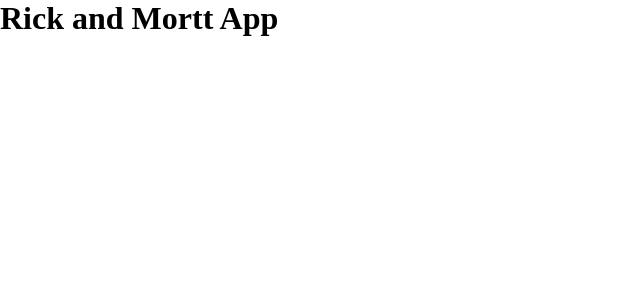
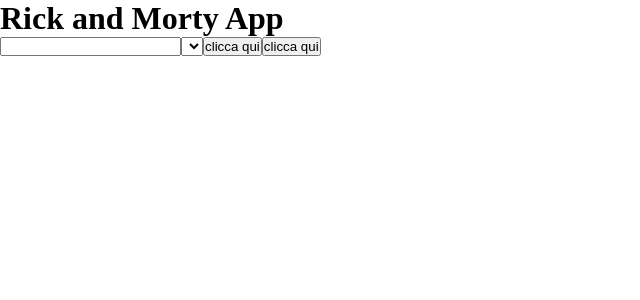
Before and after one commit to MicheleRaisa95/vite-rick-morty, a Vue app: page / in a window 1280 px wide. Shown: the top 300 px of the page, without its empty margins (0-640 px from the left). Built offline with nearby package versions, Linux system fonts and the light colour scheme.

Commit message:
[FIX] errore nel template di MainComponent

```diff
--- a/src/App.vue
+++ b/src/App.vue
@@ -1,19 +1,19 @@
 <script>
-import HeaderComponents from './components/HeaderComponents.vue';
-import MainComponents from './components/MainComponents.vue';
+import HeaderComponent from './components/HeaderComponent.vue';
+import MainComponent from './components/MainComponent.vue';
 
 export default {
   name: 'AppRickMorty',
   components: {
-    HeaderComponents,
-    MainComponents,
+    HeaderComponent,
+    MainComponent,
   },
 };
 </script>
 
 <template>
-  <HeaderComponents />
-  <MainComponents />
+  <HeaderComponent />
+  <MainComponent />
 </template>
 
 <style scoped>
--- a/src/assets/scss/partials/_common.scss
+++ b/src/assets/scss/partials/_common.scss
@@ -4,6 +4,7 @@
 
 @use './variables' as *;
 
-body {
-    background-color: $body-bg-color;
+.container {
+    max-width: 1280px;
+    margin: auto;
 }
--- a/src/components/CharacterSearch.vue
+++ b/src/components/CharacterSearch.vue
@@ -3,3 +3,14 @@
     name: 'CharacterSearch',
 };
 </script>
+
+<template>
+    <div class="container">
+        <div class="search-bar">
+            <input type="text" />
+            <select name="" id=""></select>
+            <button>clicca qui</button>
+            <button>clicca qui</button>
+        </div>
+    </div>
+</template>
--- a/src/components/HeaderComponents.vue
+++ b/src/components/HeaderComponent.vue
@@ -8,7 +8,7 @@
     <header>
         <div class="container">
             <h1>
-                Rick and Mortt App
+                Rick and Morty App
             </h1>
         </div>
     </header>
--- a/src/components/MainComponents.vue
+++ b/src/components/MainComponent.vue
@@ -12,3 +12,11 @@
     },
 };
 </script>
+
+<template>
+    <div class="container">
+        <CharacterSearch />
+        <CharacterList />
+        <CharacterFound />
+    </div>
+</template>
```
